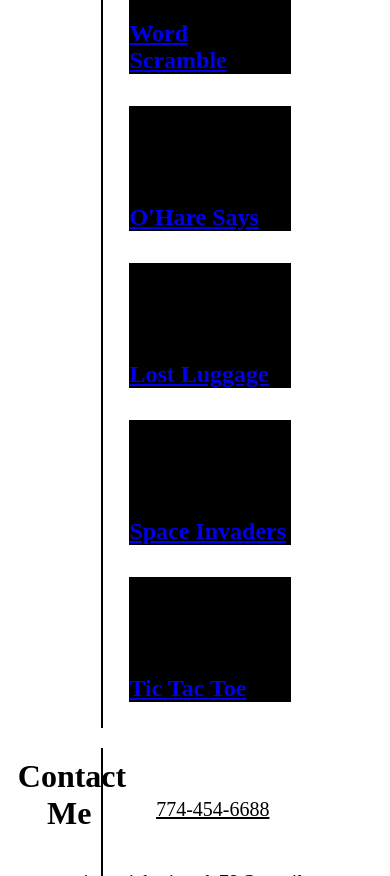
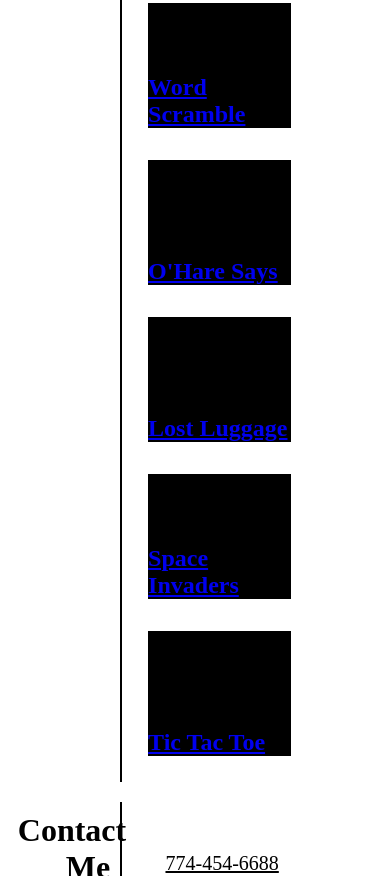
Before and after one commit to jeremiahmiranda79/Jeremiah-s-Portfolio, a plain HTML site: page index.html in a window 390 px wide. Shown: the part 1124-2000 px from the top of the page. Drawn offline with Linux system fonts and the light colour scheme.

Commit message:
worked on response

```diff
--- a/Assets/css/style.css
+++ b/Assets/css/style.css
@@ -308,15 +308,22 @@ div nav a {
   }
 
   .column-2 {
-    /* display: flex;
-    flex-wrap: wrap;
-    justify-content: center;
+    /* display: flex; */
+    /* flex-wrap: wrap; */
+    /* justify-content: center; */
 
     margin: 0 auto;
-    float: right;
-    width: 75%; */
+    /* float: right; */
+    width: 70%;
     padding: 10px 75px 10px 10px;
     /* border-left: 2px solid black; */
+  }
+
+  .column-1 {
+    /* float: left; */
+    width: 30%;
+    /* padding: 10px 20px 10px 10px; */
+    /* text-align: right; */
   }
 }
 
--- a/index.html
+++ b/index.html
@@ -79,8 +79,7 @@
 
             <div class="row">
                 <div class="column-1" id="contact-me">
-                    <h1>Contact</h1>
-                    <h1>Me</h1>
+                    <h1>Contact Me</h1>
                 </div>
 
                 <div class="column-2">
```
